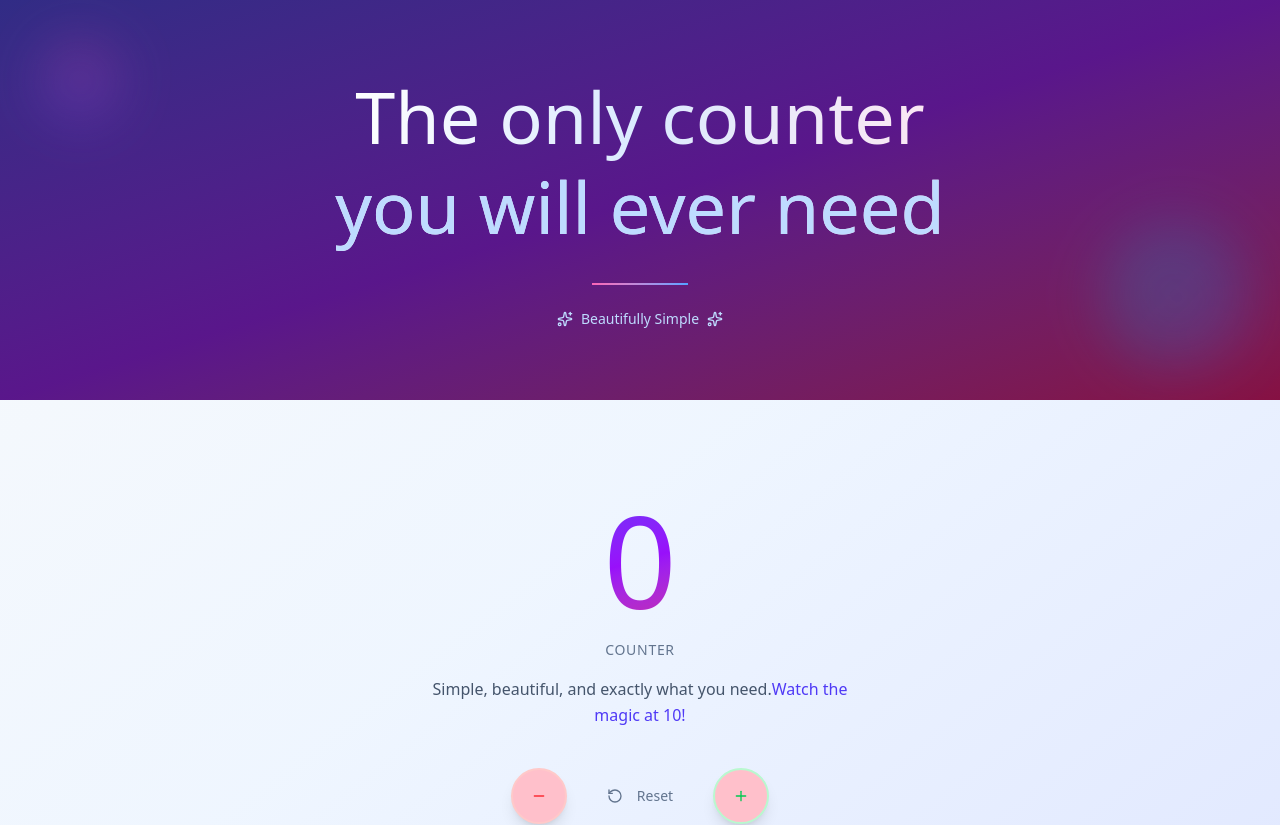
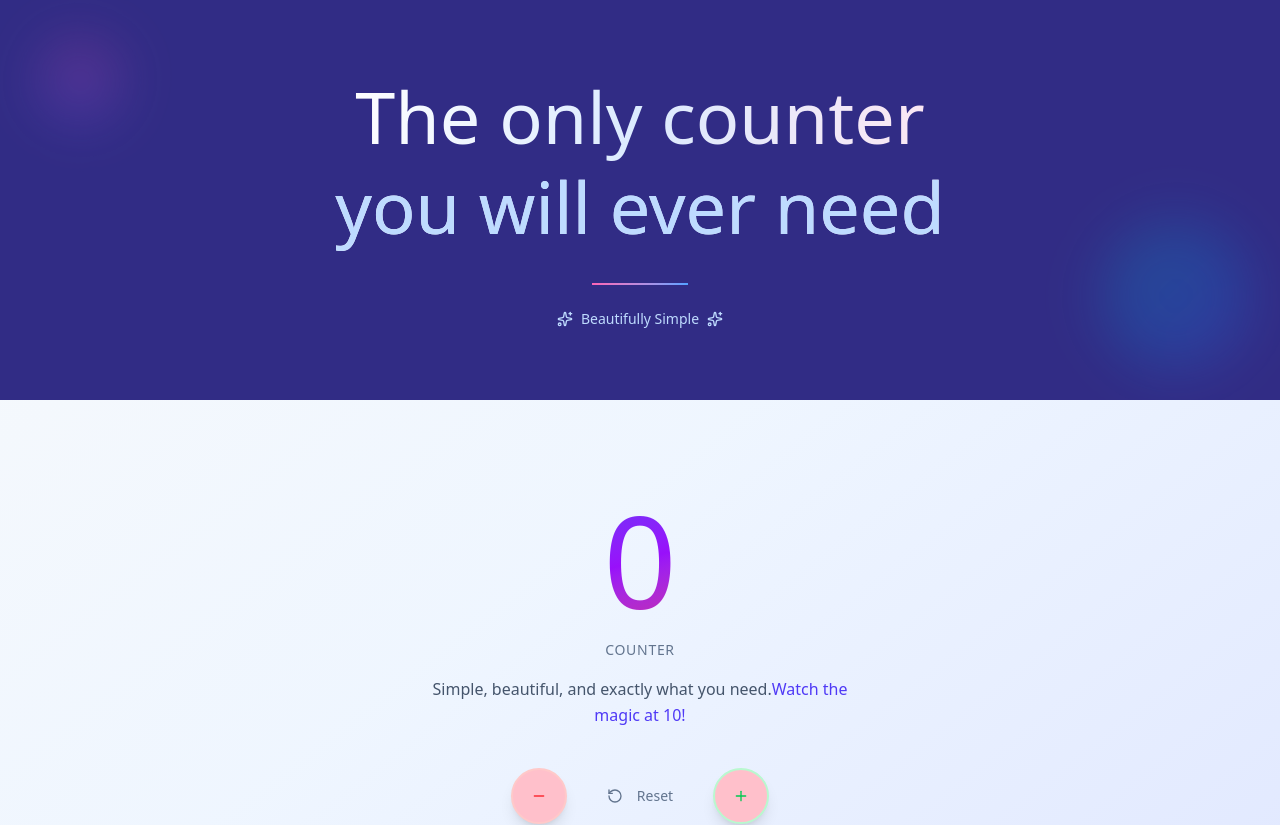
Before and after one commit to luzalbaposse/example-repo, a Next.js app: page / in a window 1280 px wide. Shown: the top 825 px of the page. Built offline with nearby package versions, Linux system fonts and the light colour scheme.

Commit message:
feat: add gradient of the hero for a solid color

```diff
--- a/app/page.tsx
+++ b/app/page.tsx
@@ -49,7 +49,7 @@ export default function Counter() {
         initial={{ opacity: 0, y: 20 }}
         animate={{ opacity: 1, y: 0 }}
         transition={{ duration: 0.8, ease: "easeOut" }}
-        className="flex items-center justify-center min-h-[50vh] bg-gradient-to-br from-indigo-900 via-purple-900 to-pink-900 text-white relative overflow-hidden"
+        className="flex items-center justify-center min-h-[50vh] bg-indigo-900 text-white relative overflow-hidden"
       >
         {/* Animated background elements */}
         <div className="absolute inset-0">
```
